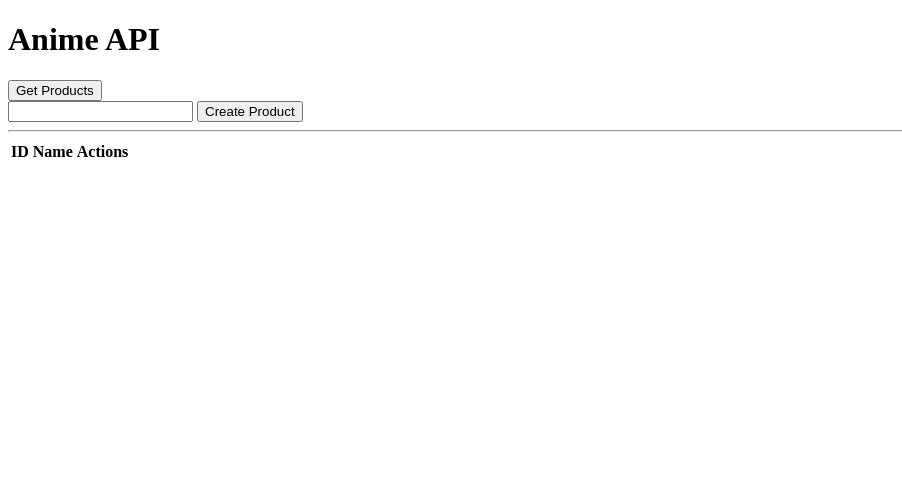
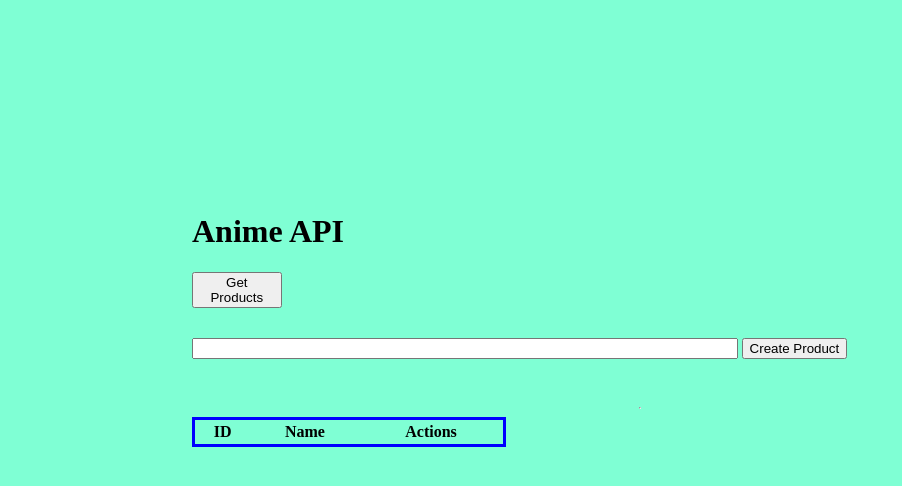
Before and after one commit to agricardo/API-animes, a website: page src/public/index.html in a window 1280 px wide. Shown: the whole page, without its empty margins (0-902 px from the left). Drawn offline with nearby package versions, Linux system fonts and the light colour scheme.

Commit message:
css added

```diff
--- a/src/public/index.html
+++ b/src/public/index.html
@@ -2,23 +2,24 @@
 <html lang="en">
   <head>
     <meta charset="UTF-8">
-    <title></title>
+    <title>Anime API</title>
+    <link rel="stylesheet" href="style.css">
   </head>
   <body>
+<div class="app">
+    <h1 class="title">Anime API</h1>
 
-    <h1>Anime API</h1>
-
-    <button id="getProducts">
+    <button id="getProducts" class="get">
       Get Products
     </button>
 
-    <form id="productForm">
-      <input type="text" id="newProduct">
+    <form id="productForm" class="form">
+      <input type="text" id="newProduct" class="input">
       <button type="submit">Create Product</button>
     </form>
     <hr>
 
-    <table>
+    <table class="table">
       <thead>
         <tr>
           <th>ID</th>
@@ -28,6 +29,8 @@
       </thead>
       <tbody></tbody>
     </table>
+
+</div>
 
 
     <script
--- /dev/null
+++ b/src/public/style.css
@@ -0,0 +1,33 @@
+body{
+    background-color: aquamarine;
+    margin: 15%;
+
+}
+
+.app{
+    height: 100%;
+    width: 100%;
+    display: flex;
+    flex-direction: column;
+    justify-content: flex-start;
+    align-content: space-between;
+}
+
+.get{
+    width: 10%;
+    margin-bottom: 30px;
+
+}
+
+.form{
+
+    margin-bottom: 40px;
+    width: 100%;
+}
+.input{
+    width: 60%;
+}
+.table{
+    border: 3px solid blue;
+    width: 35%;
+}
```
